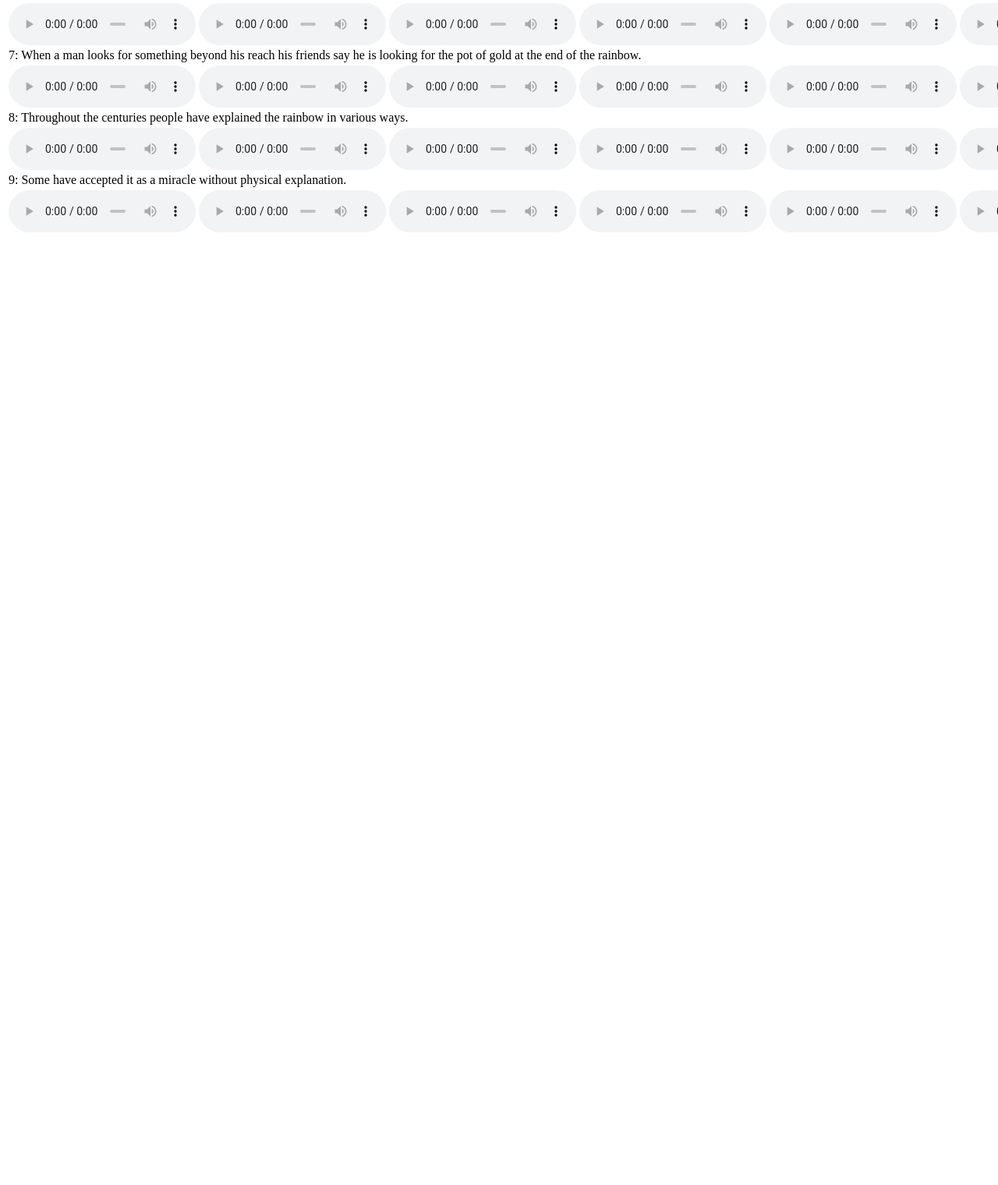
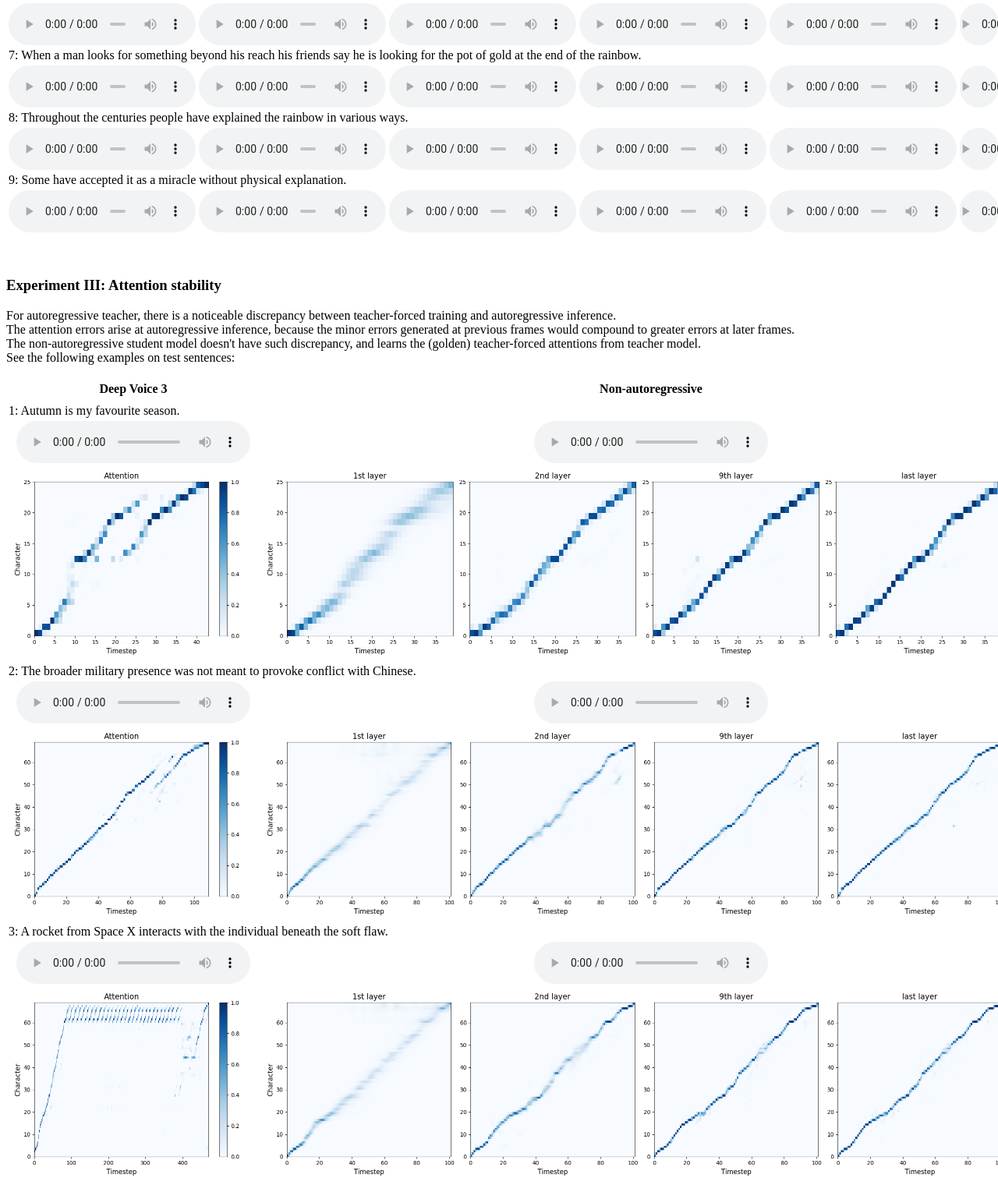
Before and after one commit to parallel-neural-tts-demo/parallel-neural-tts-demo.github.io, a plain HTML site: page index.html in a window 1280 px wide. Shown: the part 1302-2822 px from the top of the page at 78% size. Before the commit the page ends 1611 px from the top, so only its background shows below. Drawn offline with Linux system fonts and the light colour scheme.

Commit message:
add section III

```diff
--- a/index.html
+++ b/index.html
@@ -235,6 +235,62 @@
       </tbody>
     </table>
 
+    <br> </br>
+    <div>
+      <h3>Experiment III: Attention stability</h3>
+      For autoregressive teacher, there is a noticeable discrepancy between teacher-forced training and autoregressive inference. <br>
+      The attention errors arise at autoregressive inference, because the minor errors generated at previous frames would compound to greater errors at later frames. <br>
+      The non-autoregressive student model doesn't have such discrepancy, and learns the (golden) teacher-forced attentions from teacher model. <br>
+      See the following examples on test sentences:
+      <h3> </h3>
+
+    <table align="center">
+      <thead>
+        <tr>
+          <th>Deep Voice 3</th>
+          <th>Non-autoregressive</th>
+        </tr>
+      <thead>
+      <tbody>
+        <tr></tr>
+        <tr></tr>
+        <tr></tr>
+        <tr>
+          <td colspan="4"><span>1: Autumn is my favourite season.</td></span>
+        </tr>
+        <tr>
+          <td><audio controls style="display:block;margin:auto; text-align: center"><source src="samples/atten/4_auto.wav" type="audio/wav"></audio></td>
+          <td><audio controls style="display:block;margin:auto; text-align: center"><source src="samples/atten/4_nonauto.wav" type="audio/wav"></audio></td>
+        </tr>
+        <tr>
+          <td><img src="samples/atten/auto_u4.png" style="width:320px;height:250px"></td>
+          <td><img src="samples/atten/nonauto_u4.png" style="width:1000px;height:250px"></td>
+        </tr>
+        <tr>
+          <td colspan="4"><span>2: The broader military presence was not meant to provoke conflict with Chinese.</td></span>
+        </tr>
+        <tr>
+          <td><audio controls style="display:block;margin:auto; text-align: center"><source src="samples/atten/5_auto.wav" type="audio/wav"></audio></td>
+          <td><audio controls style="display:block;margin:auto; text-align: center"><source src="samples/atten/5_nonauto.wav" type="audio/wav"></audio></td>
+        </tr>
+        <tr>
+          <td><img src="samples/atten/auto_u5.png" style="width:320px;height:250px"></td>
+          <td><img src="samples/atten/nonauto_u5.png" style="width:1000px;height:250px"></td>
+        </tr>
+        <tr>
+          <td colspan="4"><span>3: A rocket from Space X interacts with the individual beneath the soft flaw.</td></span>
+        </tr>
+        <tr>
+          <td><audio controls style="display:block;margin:auto; text-align: center"><source src="samples/atten/7_auto.wav" type="audio/wav"></audio></td>
+          <td><audio controls style="display:block;margin:auto; text-align: center"><source src="samples/atten/7_nonauto.wav" type="audio/wav"></audio></td>
+        </tr>
+        <tr>
+          <td><img src="samples/atten/auto_u7.png" style="width:320px;height:250px"></td>
+          <td><img src="samples/atten/nonauto_u7.png" style="width:1000px;height:250px"></td>
+        </tr>
+      </tbody>
+    </table>
+
     </div>
   </body>
 </html>
```
Also changed, not shown: samples/atten/auto_u4.png (added), samples/atten/auto_u5.png (added), samples/atten/auto_u7.png (added), samples/atten/nonauto_u4.png (added), samples/atten/nonauto_u5.png (added), samples/atten/nonauto_u7.png (added), 7 other files.
